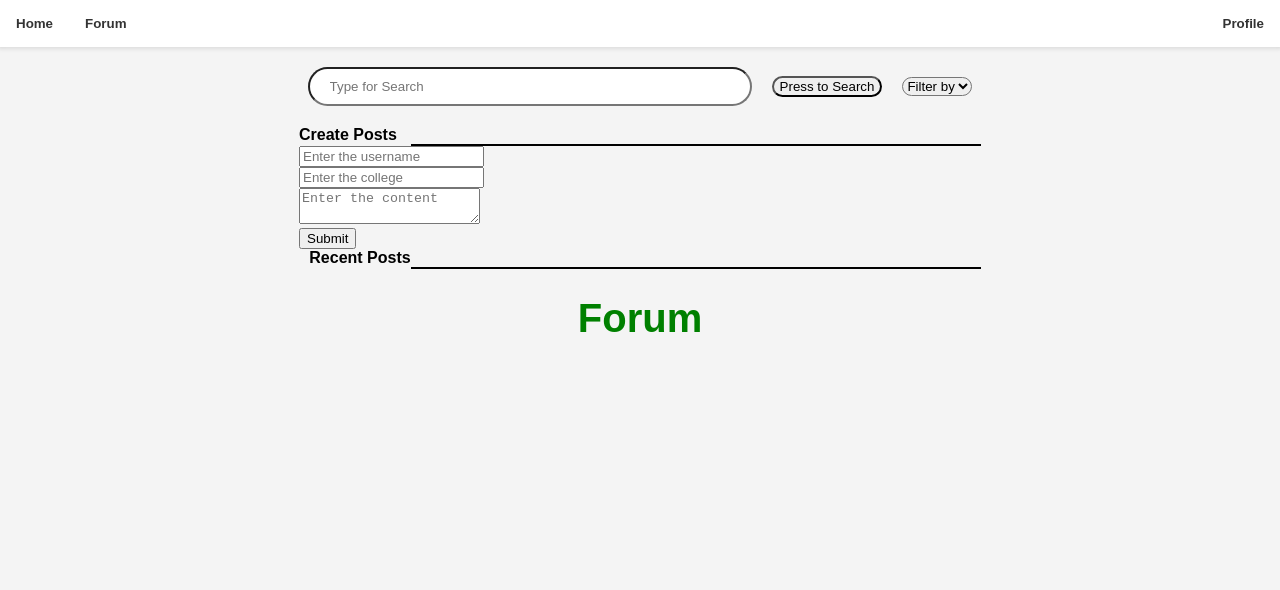
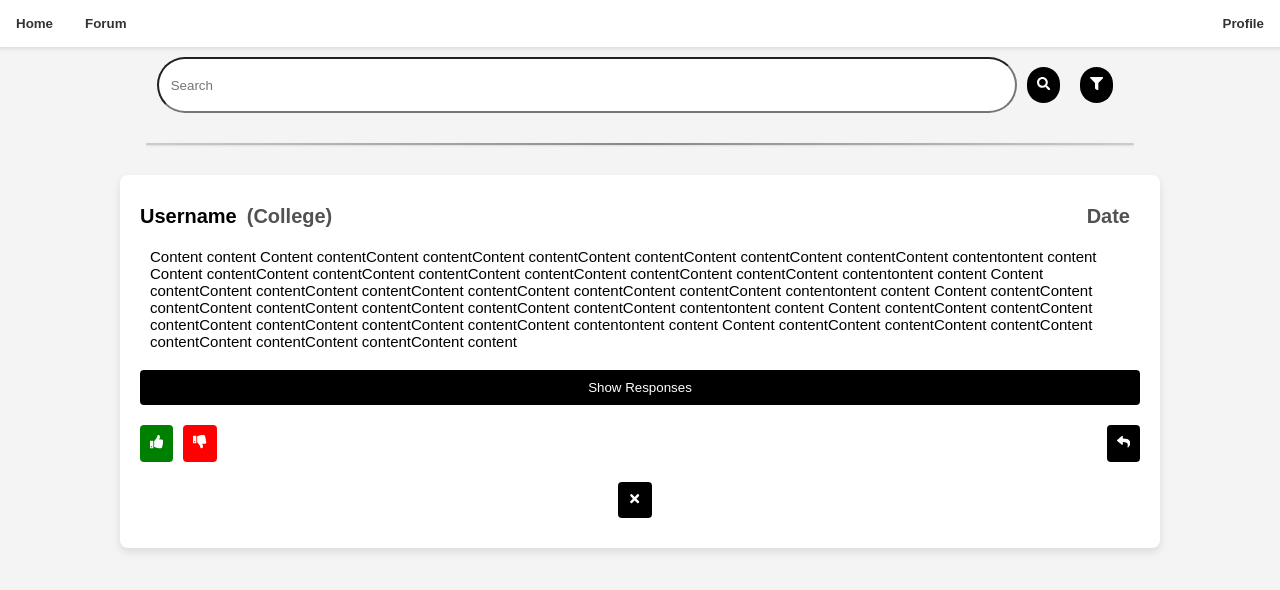
Before and after one commit to mekagojiradev/class_overflow, a React (Create React App) app: page /forum in a window 1280 px wide. Shown: the top 590 px of the page. Built offline with nearby package versions, Linux system fonts and the light colour scheme; sample sign-in values are in the browser's storage.

Commit message:
Made outline of the forum page (not connected to php/database yet)

```diff
--- a/package.json
+++ b/package.json
@@ -9,6 +9,7 @@
     "@testing-library/user-event": "^13.5.0",
     "react": "^19.1.0",
     "react-dom": "^19.1.0",
+    "react-icons": "^5.5.0",
     "react-router-dom": "^7.5.0",
     "react-scripts": "5.0.1",
     "web-vitals": "^2.1.4"
--- a/src/components/Post.jsx
+++ b/src/components/Post.jsx
@@ -1,68 +1,40 @@
 import '../styles/Post.css';
-import { useState } from 'react';
+import '../App.css';
+import { FaThumbsUp, FaThumbsDown, FaReply, FaTimes } from 'react-icons/fa';
 
-const Post = ({setPosts}) => {
-    // Use useState to store and manage posts
-    const [username, setUsername] = useState("");
-    const [college, setCollege] = useState("");
-    const [content, setContent] = useState("");
-
-    // handle post submission
-    function handleSubmit (event) {
-        event.preventDefault(); // Prevents page reload
-
-        // Prevent submission if title, author, or content fields are empty
-        if (username.length === 0 || college.length === 0 || content.length === 0){
-            // Display an error message if validation fails.
-            alert("Did not fill in username, college, or content fields ")
-
-        }
-        // creates an object called newPost
-        const newPost = { username, college, content, date: new Date().toLocaleDateString() };
-
-        setPosts((newPost)); // add post to the list
-        setUsername("");
-        setCollege("");
-        setContent("");
-
-    }
+const NewPost = () => {
 
     return (
-
         <div>
-            <div className='create-posts-text'> Create Posts</div>
-            <div className='create-posts-line'></div>
-
-            <form onSubmit={handleSubmit}>
-            <input
-                type="text"
-                value={username}
-                onChange={(event) => setUsername(event.target.value)}
-                placeholder="Enter the username">
-            </input>
-            <br/>
-
-            <input
-                type="text"
-                value={college}
-                onChange={(event) => setCollege(event.target.value)}
-                placeholder="Enter the college">
-            </input>
-            <br/>
-
-            <textarea
-                type="text"
-                value={content}
-                onChange={(event) => setContent(event.target.value)}
-                placeholder="Enter the content">
-            </textarea>
-            <br/>
-            <button type="submit">Submit</button>
-            </form>
+            <div className='container wide'>
+                <div className='postHeader'>
+                    <div className='postHeader left'>
+                        <h2 className='postHeading'>Username</h2>
+                        <h2 className='postHeading' style={{color: 'rgb(82, 82, 82)'}}>(College)</h2>
+                    </div>
+                    <div className='postHeader right'>
+                        <h2 className='postHeading' style={{color: 'rgb(82, 82, 82)'}}>Date</h2>
+                    </div>
+                </div>
+                <p className='normal'>Content content Content contentContent contentContent contentContent contentContent contentContent contentContent contentontent content Content contentContent contentContent contentContent contentContent contentContent contentContent contentontent content Content contentContent contentContent contentContent contentContent contentContent contentContent contentontent content Content contentContent contentContent contentContent contentContent contentContent contentContent contentontent content Content contentContent contentContent contentContent contentContent contentContent contentContent contentontent content Content contentContent contentContent contentContent contentContent contentContent contentContent content</p>
+                <button className='show-response-button'>Show Responses</button>
+                <div className='postInfo'>
+                    <div className='postInfo left'>
+                        <button className = 'like-button'><FaThumbsUp /></button>
+                        <button className = 'dislike-button'><FaThumbsDown /></button>
+                    </div>
+                    <div className='postInfo right'>
+                        <button className = 'reply-button'><FaReply /></button>
+                    </div>
+                </div>
+                <div style={{display: 'flex', justifyContent: 'center'}}>
+                    <button className = 'delete-button'><FaTimes /></button>
+                </div>
+            </div>
         </div>
 
     );
 
 };
 
-export default Post;
+export default NewPost;
--- a/src/pages/Forum.jsx
+++ b/src/pages/Forum.jsx
@@ -1,67 +1,22 @@
-import { useState } from 'react';
 import NavBar from '../components/NavBar.jsx';
+import '../App.css';
+import '../styles/Forum.css';
 import Post from '../components/Post.jsx';
-import '../App.css';
+import { FaSearch, FaFilter } from 'react-icons/fa';
 
-const Forum = ({posts, setPosts}) => {
-    // load saved post from browser memory when the page first load or use an empty list if none are saved
-    const [forumPosts, setForumPosts] = useState( () => {
-        const storedPosts = localStorage.getItem('forumPosts')
-        return storedPosts ? JSON.parse(storedPosts) : [];
-    })
-
-    const handleAddPost = (newPost) => {
-        setForumPosts(prevPosts => [...prevPosts, {...newPost}]);
-    };
-
-    // remove the selected post
-    function handleDelete(indexToDelete) {
-        setForumPosts(prevPosts => prevPosts.filter(post => post.id !== indexToDelete));
-    }
-
+const Forum = () => {
     return (
         <>
             <NavBar />
             <div className='forum-container'> {/* add search bar */}
                 <div className='search-container'>
-                    <input className='search-input' type='text' placeholder='Type for Search'></input>
-                    <button className='search-button'>Press to Search</button>
+                    <input className='search-input' type='text' placeholder='Search'></input>
+                    <button className='search-button'><FaSearch/></button>
+                    <button className='filter-button'><FaFilter/></button>
                 </div>
-                <select className='filter-options'> {/* add filter option */}
-                    <option value=''>Filter by</option>
-                    <option value='College'>College</option>
-                    <option value='Course'>Course</option>
-                    <option value='College and Course'>Both</option>
-                </select>
+                <hr className='line'></hr>
+                <Post></Post>
             </div>
-
-            {/* create post */}
-            <Post setPosts={handleAddPost} />
-
-            {/* display text "Recent post" */}
-            <div className='recent-posts-text'> Recent Posts</div>
-            <div className='recent-posts-line'></div>
-
-            <h1 className='title' style={{color:'green'}}>Forum</h1>
-
-            {/* display list of forum posts */}
-            {forumPosts.map((post) => (
-                <div key={post.id} className='container post' style={{margin:'10px'}}>
-                    <div style={{display:'flex', justifyContent: 'space-between'}}>
-                        <h2 className='postHeading'>{post.username}</h2>
-                        <h2 className='postHeading'>{post.college}</h2>
-                        <h2 className='postHeading'>{post.date}</h2>
-                    </div>
-                    <p>{post.content}</p>
-                    <button className='show-response-button'>Show Responses</button>
-                    <div style={{display:'flex'}}>
-                        <button className = 'like-button'>Like</button>
-                        <button className = 'dislike-button'>Dislike</button>
-                        <button className = 'reply-button'>Reply</button>
-                    </div>
-                    <button className = 'delete-button' onClick={() => handleDelete(post.id)}> Delete</button>
-                </div>
-            ))}
         </>
 
     );
--- /dev/null
+++ b/src/styles/Forum.css
@@ -0,0 +1,37 @@
+.forum-container {
+    display: flex;
+    flex-direction: column;
+    justify-content: center;
+    align-items: center;
+    padding: 10px;
+}
+
+.search-button, .filter-button {
+    margin: 10px;
+    padding: 10px;
+    margin-left: 0px;
+    background-color: #000;
+    color: #fff;
+    border: none;
+    border-radius: 4px;
+    cursor: pointer;
+    transition: .3s;
+    transition-timing-function: ease-out;
+    border-radius: 30px;
+    margin: 10px;
+}
+
+.search-container {
+    width: 100%;
+    display: flex;
+    justify-content: center;
+}
+
+.search-input {
+    width: 80%;
+    padding: 12px;
+    border-radius: 30px;
+}
+.search-button:hover, .filter-button:hover {
+    background-color: gray;
+}
--- a/src/styles/Post.css
+++ b/src/styles/Post.css
@@ -1,75 +1,53 @@
+/* text in the header */
 .postHeading{
-    color:black;
-    font-size: 15px;
+    font-size: 20px;
     margin: 10px;
+    margin-left: 0px;
 }
 
-.container.post{
+/* the div for the header and info */
+.postHeader, .postInfo {
     display: flex;
-    flex-direction: column;
-    max-width: 500px;
+    justify-content: space-between;
     align-items: center;
-    justify-content: center;
-    word-wrap: break-word;
-    overflow-wrap: break-word;
 }
 
-.forum-container {
-    display: flex;
-    justify-content: center;
-    align-items: center;
-    padding: 10px;
+.show-response-button{
+    width: 100%;
 }
 
-.search-input {
-    width: 400px;
+.show-response-button, .reply-button, .like-button, .dislike-button, .delete-button {
     margin: 10px;
-    padding: 10px 20px;
-    border-radius: 30px;
-
+    padding: 10px;
+    margin-left: 0px;
+    background-color: #000;
+    color: #fff;
+    border: none;
+    border-radius: 4px;
+    cursor: pointer;
+    transition: .3s;
+    transition-timing-function: ease-out;
+}
+.reply-button {
+    margin-right: 0px;
 }
 
-.search-button, .filter-options {
-    border-radius: 30px;
-    margin: 10px;
-}
-
-.search-button:hover, .filter-options:hover {
+.like-button {
     background-color: green;
 }
-
-.create-posts-text, .recent-posts-text {
-    margin-right: 35rem; /* makes text message "recenet post" to left side */
-    font-weight: bold;
-
-}
-
-.create-posts-line, .recent-posts-line {
-    width: 570px;
-    margin-left: 7rem;
-    border-bottom: 2px solid black;
-}
-
-.show-response-button {
-    width: 100%;
-    margin: 10px;
+.dislike-button {
+    background-color: red;
 }
 .show-response-button:hover {
     background-color: gray;
 }
-
 .like-button:hover {
-    background-color: green;
+    background-color: rgb(0, 78, 0);
 }
 
 .dislike-button:hover {
-    background-color: red;
+    background-color: rgb(114, 0, 0);
 }
-
-.reply-button:hover {
+.reply-button:hover, .delete-button:hover {
     background-color: gray;
 }
-
-.delete-button:hover {
-    background-color: gray;
-}
```
Also changed, not shown: src/styles/NavBar.css (indentation only), 1 other file (tests, documents, lock files or other folders).
